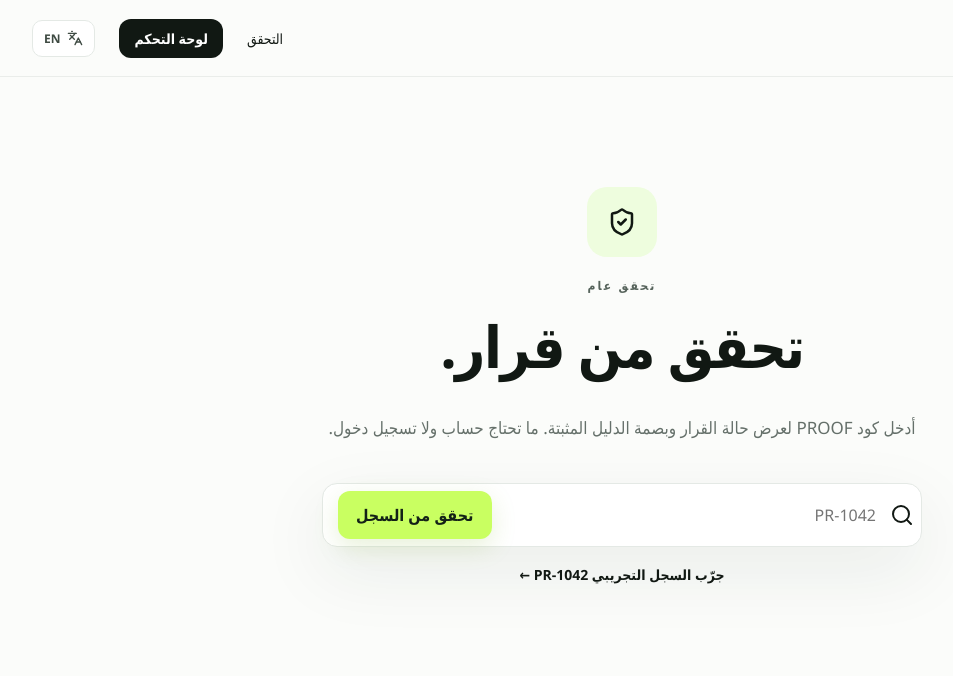
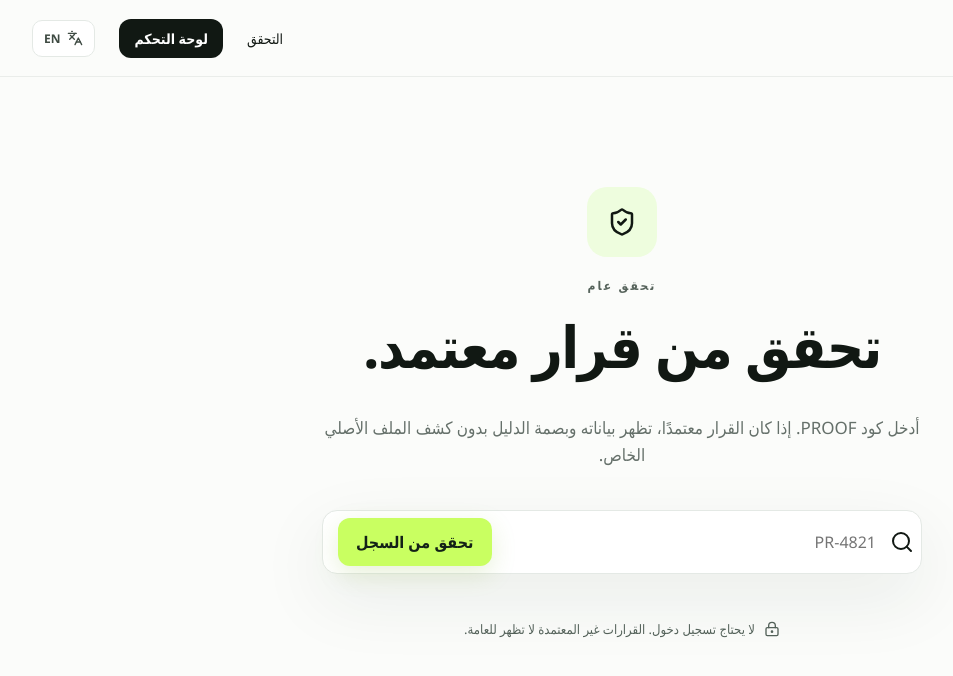
Before and after one commit to 8llo10/PROOF-Verifiable-Decision-Platform, a Next.js app: page /verify in a window 1280 px wide. Shown: the top 676 px of the page, without its empty margins (267-1220 px from the left). Built offline with nearby package versions, Linux system fonts and the light colour scheme.

Commit message:
fix: make verification landing production-only

```diff
--- a/app/verify/page.tsx
+++ b/app/verify/page.tsx
@@ -1,2 +1,8 @@
-import Link from "next/link";import {Search,ShieldCheck} from "lucide-react";import {Nav} from "@/components/Nav";import {resolveLang,withLang} from "@/lib/i18n";
-export default async function VerifyPage({searchParams}:{searchParams:Promise<{lang?:string}>}){const q=await searchParams;const lang=resolveLang(q.lang);const ar=lang==="ar";return <main dir={ar?"rtl":"ltr"}><Nav lang={lang}/><section className="verify-hero container"><div className="verify-icon"><ShieldCheck/></div><span className="eyebrow">{ar?"تحقق عام":"PUBLIC VERIFICATION"}</span><h1>{ar?"تحقق من قرار.":"Verify a decision record."}</h1><p>{ar?"أدخل كود PROOF لعرض حالة القرار وبصمة الدليل المثبتة. ما تحتاج حساب ولا تسجيل دخول.":"Enter a PROOF code to inspect the decision status and cryptographic evidence fingerprint. No account required."}</p><form className="verify-search" action="/verify/lookup" method="get"><Search/><input type="hidden" name="lang" value={lang}/><input name="code" placeholder="PR-1042" required/><button className="button button-primary">{ar?"تحقق من السجل":"Verify record"}</button></form><Link href={withLang("/verify/PR-1042",lang)} className="text-link">{ar?"جرّب السجل التجريبي PR-1042 ←":"Try demo record PR-1042 →"}</Link></section></main>}
+import {Search,ShieldCheck,LockKeyhole} from "lucide-react";
+import {Nav} from "@/components/Nav";
+import {resolveLang} from "@/lib/i18n";
+
+export default async function VerifyPage({searchParams}:{searchParams:Promise<{lang?:string}>}){
+  const q=await searchParams; const lang=resolveLang(q.lang); const ar=lang==="ar";
+  return <main dir={ar?"rtl":"ltr"}><Nav lang={lang}/><section className="verify-hero container"><div className="verify-icon"><ShieldCheck/></div><span className="eyebrow">{ar?"تحقق عام":"PUBLIC VERIFICATION"}</span><h1>{ar?"تحقق من قرار معتمد.":"Verify an approved decision."}</h1><p>{ar?"أدخل كود PROOF. إذا كان القرار معتمدًا، تظهر بياناته وبصمة الدليل بدون كشف الملف الأصلي الخاص.":"Enter a PROOF code. If the decision is approved, its record and evidence fingerprint are shown without exposing the private original file."}</p><form className="verify-search" action="/verify/lookup" method="get"><Search/><input type="hidden" name="lang" value={lang}/><input name="code" placeholder="PR-4821" pattern="PR-[0-9]{4}" title="PR-0000" required/><button className="button button-primary">{ar?"تحقق من السجل":"Verify record"}</button></form><div className="trust-line"><LockKeyhole size={16}/>{ar?"لا يحتاج تسجيل دخول. القرارات غير المعتمدة لا تظهر للعامة.":"No sign-in required. Unapproved records remain private."}</div></section></main>;
+}
```
